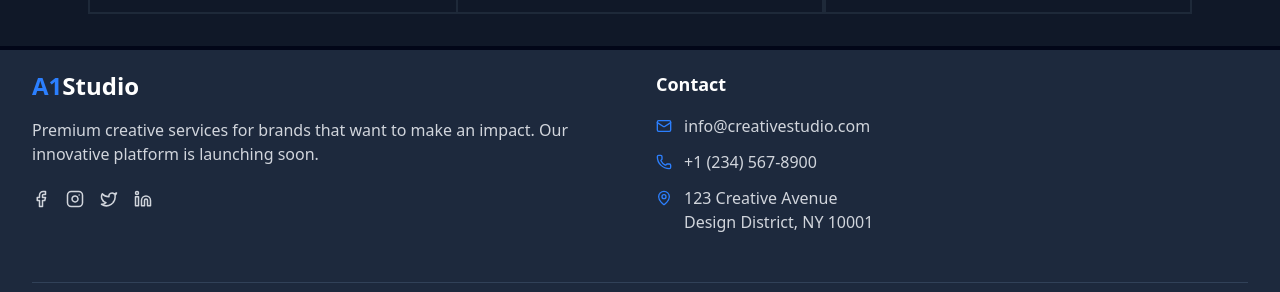
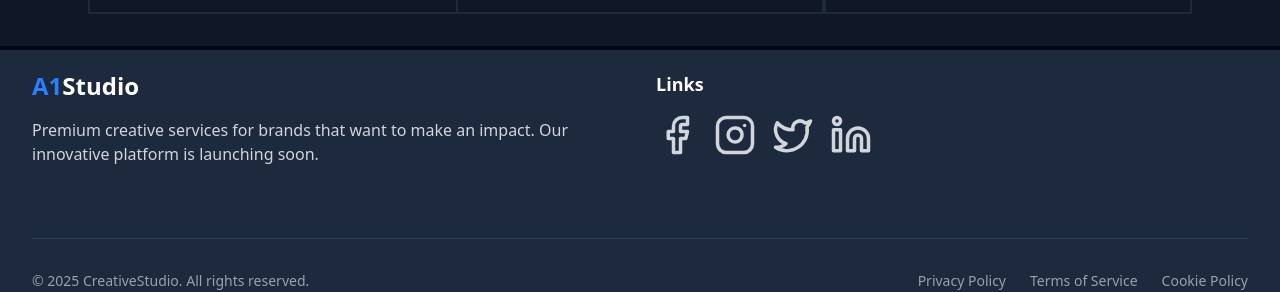
Before and after one commit to ulifly/CreativeStudio, a React (Vite) app: page /connectEs in a window 1280 px wide. Shown: the part 815-1107 px from the top of the page. Built offline with nearby package versions, Linux system fonts and the light colour scheme.

Commit message:
first commit in the way to ver 2

```diff
--- a/src/components/FooterEs.jsx
+++ b/src/components/FooterEs.jsx
@@ -23,44 +23,7 @@ export default function Footer() {
             <p className="text-gray-300 mb-6">
               Premium creative services for brands that want to make an impact. Our innovative platform is launching soon.
             </p>
-            <div className="flex gap-4">
-              <a
-                href="https://www.facebook.com"
-                target="_blank"
-                rel="noopener noreferrer"
-                className="text-gray-300 hover:text-blue-500 transition-colors"
-                aria-label="Facebook"
-              >
-                <Facebook size={18} />
-              </a>
-              <a
-                href="https://www.instagram.com"
-                target="_blank"
-                rel="noopener noreferrer"
-                className="text-gray-300 hover:text-blue-500 transition-colors"
-                aria-label="Instagram"
-              >
-                <Instagram size={18} />
-              </a>
-              <a
-                href="https://www.twitter.com"
-                target="_blank"
-                rel="noopener noreferrer"
-                className="text-gray-300 hover:text-blue-500 transition-colors"
-                aria-label="Twitter"
-              >
-                <Twitter size={18} />
-              </a>
-              <a
-                href="https://www.linkedin.com"
-                target="_blank"
-                rel="noopener noreferrer"
-                className="text-gray-300 hover:text-blue-500 transition-colors"
-                aria-label="LinkedIn"
-              >
-                <Linkedin size={18} />
-              </a>
-            </div>
+
           </div>
 
           {/* <div>
@@ -88,24 +51,45 @@ export default function Footer() {
           </div> */}
 
           <div>
-            <h3 className="text-lg font-bold mb-4">Contact</h3>
-            <ul className="space-y-3">
-              <li className="flex items-center gap-3">
-                <Mail className="text-blue-500" size={16} />
-                <a href="mailto:info@creativestudio.com" className="text-gray-300 hover:text-white transition-colors">info@creativestudio.com</a>
-              </li>
-              <li className="flex items-center gap-3">
-                <Phone className="text-blue-500" size={16} />
-                <a href="tel:+12345678900" className="text-gray-300 hover:text-white transition-colors">+1 (234) 567-8900</a>
-              </li>
-              <li className="flex items-start gap-3">
-                <MapPin className="text-blue-500 mt-1" size={16} />
-                <address className="text-gray-300 not-italic">
-                  123 Creative Avenue<br />
-                  Design District, NY 10001
-                </address>
-              </li>
-            </ul>
+            <h3 className="text-lg font-bold mb-4">Links</h3>
+            <div className="flex gap-4">
+              <a
+                href="https://www.facebook.com"
+                target="_blank"
+                rel="noopener noreferrer"
+                className="text-gray-300 hover:text-blue-500 transition-colors"
+                aria-label="Facebook"
+              >
+                <Facebook size={42} />
+              </a>
+              <a
+                href="https://www.instagram.com"
+                target="_blank"
+                rel="noopener noreferrer"
+                className="text-gray-300 hover:text-blue-500 transition-colors"
+                aria-label="Instagram"
+              >
+                <Instagram size={42} />
+              </a>
+              <a
+                href="https://www.twitter.com"
+                target="_blank"
+                rel="noopener noreferrer"
+                className="text-gray-300 hover:text-blue-500 transition-colors"
+                aria-label="Twitter"
+              >
+                <Twitter size={42} />
+              </a>
+              <a
+                href="https://www.linkedin.com"
+                target="_blank"
+                rel="noopener noreferrer"
+                className="text-gray-300 hover:text-blue-500 transition-colors"
+                aria-label="LinkedIn"
+              >
+                <Linkedin size={42} />
+              </a>
+            </div>
           </div>
         </div>
 
--- a/src/components/HeroSectionEs.jsx
+++ b/src/components/HeroSectionEs.jsx
@@ -18,30 +18,30 @@ export default function HeroSection() {
             animate={{ opacity: 1, y: 0 }}
             transition={{ duration: 0.6 }}
           >
-            <h1 className="text-4xl md:text-5xl lg:text-6xl font-bold font-montserrat leading-tight">
+            {/* <h1 className="text-4xl md:text-5xl lg:text-6xl font-bold font-montserrat leading-tight">
               Traemos tu <span className="text-blue-500 font-playfair italic">vision creativa</span> a la vida
             </h1>
             <p className="text-lg md:text-xl opacity-90">
-            Producción, diseño y servicios de marketing premium para marcas que quieren destacar. Nuestra nueva plataforma se lanzará pronto.
-            </p>
+              Producción, diseño y servicios de marketing premium para marcas que quieren destacar. Nuestra nueva plataforma se lanzará pronto.
+            </p> */}
 
             {/* Call to action buttons */}
-            <div className="flex flex-wrap gap-4 mt-8">
+            {/* <div className="flex flex-wrap gap-4 mt-8">
               <a
                 href="#connect"
                 className="bg-blue-600 hover:bg-blue-700 text-white font-medium py-3 px-6 rounded-full transition-colors"
               >
                 Conecta con nosotros
               </a>
-              {/* <a
+              <a
                 href="#contact"
                 className="bg-white/20 backdrop-blur-sm hover:bg-white/30 text-white font-medium py-3 px-6 rounded-md transition-colors"
               >
                 contactanos
-              </a> */}
-            </div>
+              </a>
+            </div> */}
 
-            <div className="flex flex-wrap items-center gap-6">
+            {/* <div className="flex flex-wrap items-center gap-6">
               <div className="flex items-center gap-2">
                 <CheckCircle className="text-blue-500" size={20} />
                 <span>Calidad Premium</span>
@@ -54,7 +54,7 @@ export default function HeroSection() {
                 <CheckCircle className="text-blue-500" size={20} />
                 <span>Soporte Dedicado</span>
               </div>
-            </div>
+            </div> */}
           </motion.div>
 
           <motion.div
@@ -75,7 +75,7 @@ export default function HeroSection() {
             </div>
           </motion.div>
         </div>
-      </div>
-    </section>
+      </div >
+    </section >
   );
 }
--- a/src/components/ServicesSectionEs.jsx
+++ b/src/components/ServicesSectionEs.jsx
@@ -17,11 +17,11 @@ const services = [
     title: "Video Productions",
     description: "Professional video content creation, from commercials to corporate videos, crafted to engage your audience."
   },
-  {
-    icon: <Camera className="text-2xl text-blue-600 group-hover:text-white" />,
-    title: "Photography",
-    description: "High-quality commercial photography for product showcases, advertising campaigns, and brand imagery."
-  },
+  // {
+  //   icon: <Camera className="text-2xl text-blue-600 group-hover:text-white" />,
+  //   title: "Photography",
+  //   description: "High-quality commercial photography for product showcases, advertising campaigns, and brand imagery."
+  // },
   {
     icon: <Paintbrush className="text-2xl text-blue-600 group-hover:text-white" />,
     title: "Graphic Design",
@@ -32,14 +32,14 @@ const services = [
     title: "Marketing Strategy",
     description: "Data-driven marketing approaches to reach your target audience and achieve measurable results."
   },
-  {
-    icon: <Code className="text-2xl text-blue-600 group-hover:text-white" />,
-    title: "Web Design",
-    description: "Custom website designs that combine aesthetics with functionality to drive engagement and conversions."
-  },
+  // {
+  //   icon: <Code className="text-2xl text-blue-600 group-hover:text-white" />,
+  //   title: "Web Design",
+  //   description: "Custom website designs that combine aesthetics with functionality to drive engagement and conversions."
+  // },
   {
     icon: <MessageSquare className="text-2xl text-blue-600 group-hover:text-white" />,
-    title: "Social Media",
+    title: "Linktree",
     description: "Comprehensive social media management to build your online presence and engage with your community."
   }
 ];
@@ -76,7 +76,7 @@ export default function ServicesSection() {
         </motion.div>
 
         <motion.div
-          className="grid grid-cols-1 md:grid-cols-2 lg:grid-cols-3 gap-8"
+          className="grid grid-cols-1 md:grid-cols-2 lg:grid-cols-2 gap-8"
           variants={containerVariants}
           initial="hidden"
           whileInView="visible"
@@ -84,7 +84,7 @@ export default function ServicesSection() {
         >
           {services.map((service, index) => (
             <motion.div key={index} variants={itemVariants}>
-              <Card className="bg-gray-800 hover:shadow-xl transition-shadow group h-full">
+              <Card className=" bg-gray-800 hover:shadow-xl transition-shadow group h-full">
                 <CardContent className="p-6">
                   <div className="w-16 h-16 bg-blue-100 rounded-lg flex items-center justify-center mb-6 group-hover:bg-blue-600 transition-colors">
                     {service.icon}
```
